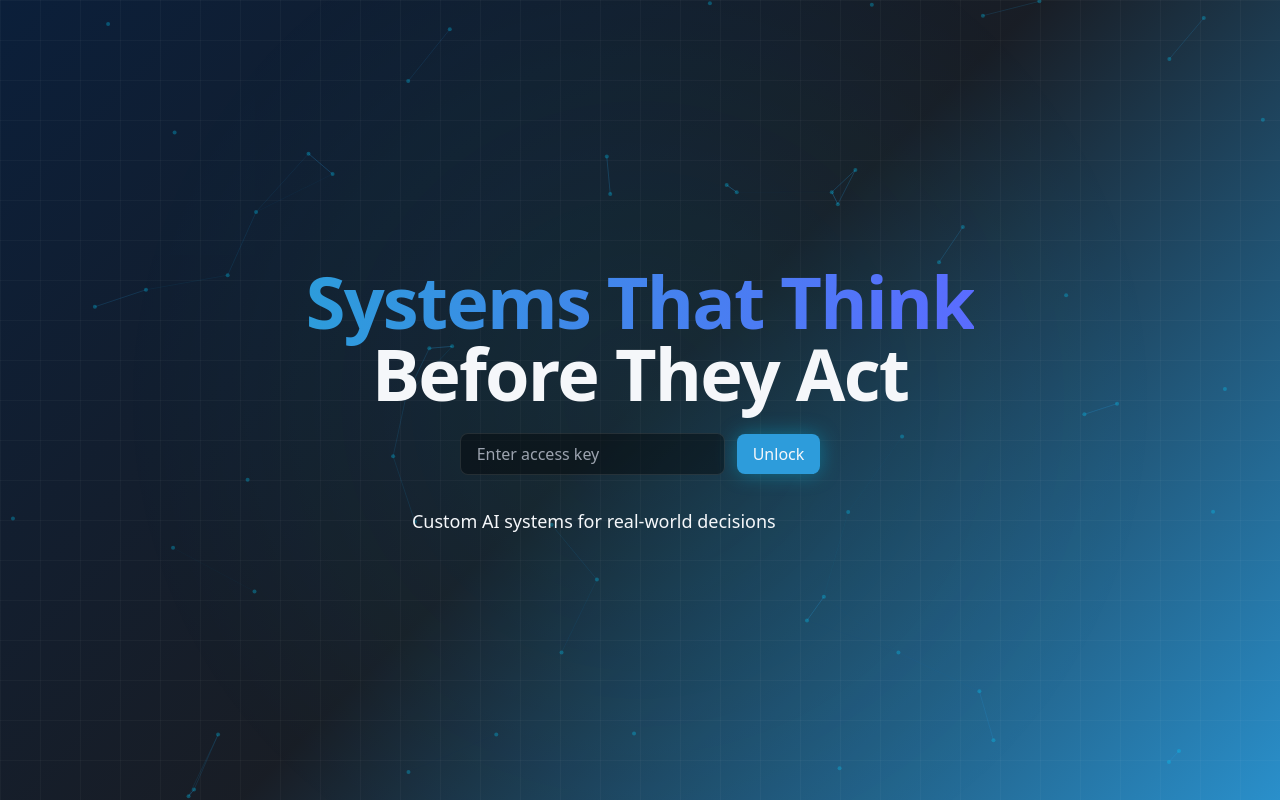
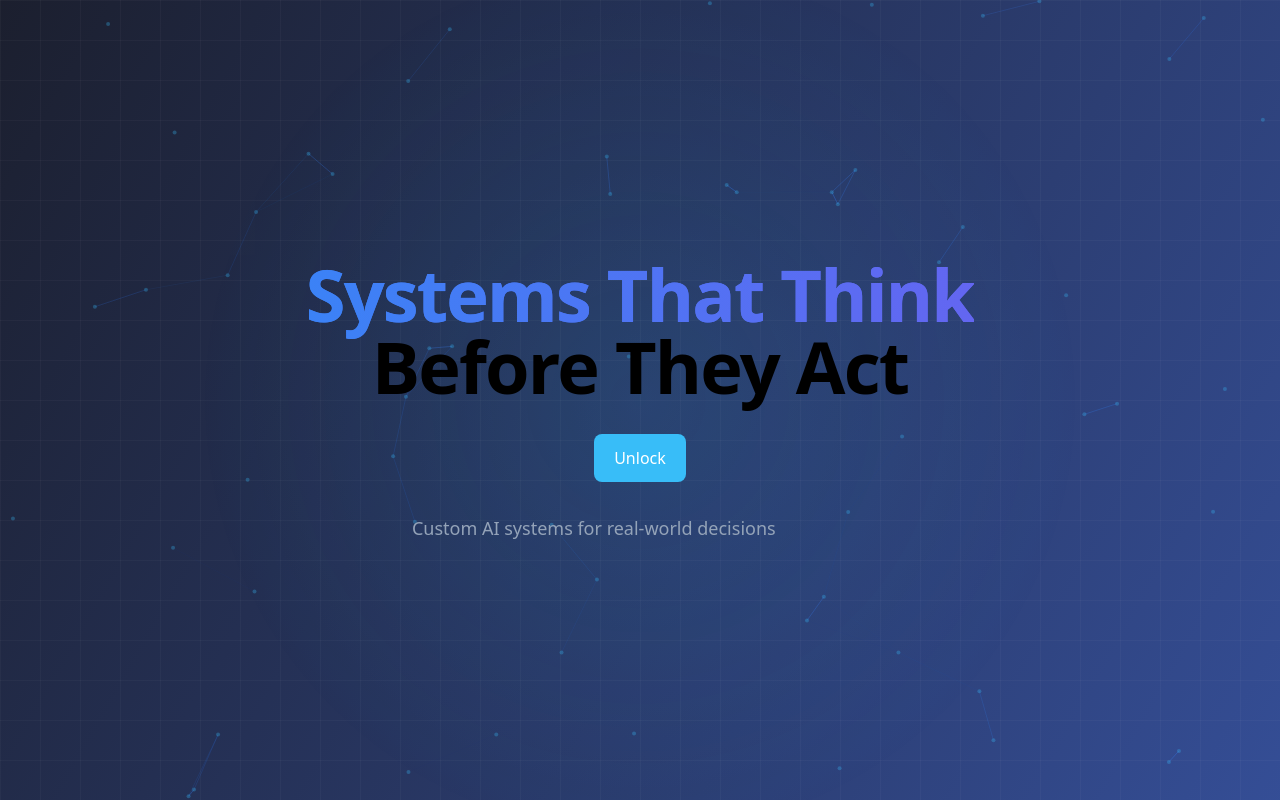
Before and after one commit to nickmelamed/site, a Next.js app in the folder site-npx/: page / in a window 1280 px wide. Built offline with nearby package versions, Linux system fonts and the light colour scheme.

Commit message:
added consistent color schema in css

```diff
--- a/site-npx/app/globals.css
+++ b/site-npx/app/globals.css
@@ -2,7 +2,26 @@
 @tailwind components;
 @tailwind utilities;
 
-/* Base system styling */
+/* Theme variables */
+:root {
+  /* Primary */
+  --primary: 56, 189, 248;
+  --primary-soft: 59, 130, 246;
+  --primary-alt: 99, 102, 241;
+
+  /* Backgrounds */
+  --bg-main: 2, 6, 23;
+  --bg-surface: 15, 23, 42;
+
+  /* Text */
+  --text-main: 226, 232, 240;
+  --text-muted: 148, 163, 184;
+
+  /* GRID */
+  --grid-line: 255, 255, 255;
+}
+
+/* Base systme styling */
 body {
   @apply bg-navy text-offwhite;
 }
@@ -12,33 +31,37 @@ body {
   scroll-behavior: smooth;
 }
 
-/* Gradient text utility */
+/* Gradient Text */
 .text-gradient {
-  background: linear-gradient(90deg, #2D9CDB, #5A6CFF);
+  background: linear-gradient(
+    90deg,
+    rgb(var(--primary-soft)),
+    rgb(var(--primary-alt))
+  );
 
   background-clip: text;
   -webkit-background-clip: text;
   -webkit-text-fill-color: transparent;
 }
 
-/* System glow */
+/* Glow */
 .glow {
-  box-shadow: 0 0 25px rgba(0, 209, 255, 0.4);
+  box-shadow: 0 0 25px rgba(var(--primary), 0.4);
 }
 
-/* System activation flash */
+/* System Flash */
 @keyframes systemFlash {
   0% {
-    box-shadow: 0 0 0 rgba(0, 209, 255, 0);
-    background-color: rgba(0, 209, 255, 0);
+    box-shadow: 0 0 0 rgba(var(--primary), 0);
+    background-color: rgba(var(--primary), 0);
   }
   50% {
-    box-shadow: 0 0 80px rgba(0, 209, 255, 0.8);
-    background-color: rgba(0, 209, 255, 0.08);
+    box-shadow: 0 0 80px rgba(var(--primary), 0.8);
+    background-color: rgba(var(--primary), 0.08);
   }
   100% {
-    box-shadow: 0 0 0 rgba(0, 209, 255, 0);
-    background-color: rgba(0, 209, 255, 0);
+    box-shadow: 0 0 0 rgba(var(--primary), 0);
+    background-color: rgba(var(--primary), 0);
   }
 }
 
@@ -46,12 +69,76 @@ body {
   animation: systemFlash 0.6s ease-out;
 }
 
-/* Subtle grid overlay (control center feel) */
+/* Grid Overlay */
 .grid-overlay {
   background-image: linear-gradient(
-      rgba(255, 255, 255, 0.03) 1px,
+      rgba(var(--grid-line), 0.03) 1px,
       transparent 1px
     ),
-    linear-gradient(to right, rgba(255, 255, 255, 0.03) 1px, transparent 1px);
+    linear-gradient(
+      to right,
+      rgba(var(--grid-line), 0.03) 1px,
+      transparent 1px
+    );
   background-size: 40px 40px;
 }
+
+/* Semantic UI layer */
+
+/* surfaces */
+.bg-surface {
+  background-color: rgb(var(--bg-surface) / 0.8);
+  backdrop-filter: blur(12px);
+}
+
+/* borders */
+.border-subtle {
+  border: 1px solid rgba(255, 255, 255, 0.1);
+}
+
+/* text */
+.text-muted {
+  color: rgb(var(--text-muted));
+}
+
+/* inputs */
+.input-base {
+  background-color: rgba(0, 0, 0, 0.4);
+  border: 1px solid rgba(255, 255, 255, 0.1);
+  border-radius: 0.5rem;
+  padding: 0.5rem 1rem;
+  outline: none;
+  width: 100%;
+  transition: border 0.2s ease;
+}
+
+.input-base:focus {
+  border-color: rgb(var(--primary));
+}
+
+/* buttons */
+.btn-primary {
+  background-color: rgb(var(--primary));
+  color: white;
+  border-radius: 0.5rem;
+  padding: 0.75rem 1.25rem;
+  transition: transform 0.2s ease, box-shadow 0.2s ease;
+}
+
+.btn-primary:hover {
+  transform: scale(1.05);
+  box-shadow: 0 0 25px rgba(var(--primary), 0.4);
+}
+
+/* panels (cards/modals) */
+.panel {
+  background-color: rgb(var(--bg-surface) / 0.9);
+  backdrop-filter: blur(16px);
+  border: 1px solid rgba(255, 255, 255, 0.1);
+  border-radius: 0.75rem;
+}
+
+/* hover glow */
+.hover-glow:hover {
+  box-shadow: 0 0 30px rgba(var(--primary), 0.2);
+}
--- a/site-npx/app/page.tsx
+++ b/site-npx/app/page.tsx
@@ -6,12 +6,13 @@ import { motion } from "framer-motion";
 
 import ParticleBackground from "@/components/Particles";
 import TypingHeadline from "@/components/TypingHeadline";
-import InlinePassword from "@/components/InlinePassword";
 import SystemTransition from "@/components/SystemTransition";
 
 export default function Home() {
   const [typingDone, setTypingDone] = useState(false);
   const [transitioning, setTransitioning] = useState(false);
+  const [showInput, setShowInput] = useState(false);
+  const [password, setPassword] = useState("");
 
   const router = useRouter();
 
@@ -30,7 +31,7 @@ export default function Home() {
   };
 
   return (
-    <main className="relative flex flex-col items-center justify-center min-h-screen text-center px-6 overflow-hidden">
+    <main className="relative flex flex-col items-center justify-center min-h-screen text-center px-6 overflow-hidden text-offwhite">
 
       {/* PARTICLES */}
       <ParticleBackground />
@@ -42,18 +43,60 @@ export default function Home() {
 
         {/* HEADLINE */}
         <h1 className="text-5xl md:text-7xl font-semibold tracking-tight leading-tight">
-          <TypingHeadline onComplete={() => setTypingDone(true)} />
+
+          {/* Force gradient styling explicitly */}
+          <span className="text-gradient">
+            <TypingHeadline onComplete={() => setTypingDone(true)} />
+          </span>
+
           <br />
+
           <span className="text-offwhite">
             Before They Act
           </span>
         </h1>
 
-        {/* PASSWORD */}
-        <InlinePassword
-          visible={typingDone}
-          onUnlock={handleUnlock}
-        />
+        {/* UNLOCK FLOW */}
+        {typingDone && (
+          <div className="mt-8">
+
+            {!showInput ? (
+              <button
+                onClick={() => setShowInput(true)}
+                className="btn-primary"
+              >
+                Unlock
+              </button>
+            ) : (
+              <motion.div
+                initial={{ opacity: 0, y: 10 }}
+                animate={{ opacity: 1, y: 0 }}
+                className="flex items-center gap-3 justify-center"
+              >
+                <input
+                  type="password"
+                  placeholder="Enter access key"
+                  value={password}
+                  onChange={(e) => setPassword(e.target.value)}
+                  className="input-base w-64"
+                  onKeyDown={(e) => {
+                    if (e.key === "Enter") {
+                      handleUnlock();
+                    }
+                  }}
+                />
+
+                <button
+                  onClick={handleUnlock}
+                  className="btn-primary"
+                >
+                  Enter
+                </button>
+              </motion.div>
+            )}
+
+          </div>
+        )}
 
         {/* SUBTEXT */}
         <motion.p
@@ -64,7 +107,7 @@ export default function Home() {
               : { opacity: 0, y: 10 }
           }
           transition={{ duration: 0.6 }}
-          className="mt-8 max-w-xl text-slate-300 text-lg"
+          className="mt-8 max-w-xl text-muted text-lg"
         >
           Custom AI systems for real-world decisions
         </motion.p>
--- a/site-npx/components/InlinePassword.tsx
+++ b/site-npx/components/InlinePassword.tsx
@@ -24,10 +24,12 @@ export default function InlinePassword({
 
   return (
     <div
-      className={`mt-6 transition-all duration-700 ${
+      className={`mt-6 transition-all duration-500 ${
         visible ? "opacity-100 translate-y-0" : "opacity-0 translate-y-4"
       }`}
     >
+      <div className="flex items-center gap-3 justify-center">
+
         <input
           type="password"
           placeholder="Enter access key"
@@ -41,18 +43,19 @@ export default function InlinePassword({
               handleSubmit();
             }
           }}
-        className="px-4 py-2 bg-black/40 border border-white/10 rounded-lg text-white focus:outline-none focus:border-cyan"
+          className="input-base w-64"
         />
 
         <button
           onClick={handleSubmit}
-        className="ml-3 px-4 py-2 bg-electric rounded-lg hover:scale-105 transition shadow-glow"
+          className="btn-primary"
         >
-        Unlock
+          Enter
         </button>
+      </div>
 
       {error && (
-        <p className="text-red-400 text-sm mt-2">
+        <p className="text-sm text-muted mt-2 text-center">
           Invalid key
         </p>
       )}
--- a/site-npx/components/Particles.tsx
+++ b/site-npx/components/Particles.tsx
@@ -24,7 +24,7 @@ export default function ParticleBackground() {
         background: { color: "transparent" },
         particles: {
           number: { value: 60 },
-          color: { value: "#00D1FF" },
+          color: { value: "rgb(56, 189, 248)" }, // matches --primary
           opacity: { value: 0.3 },
           size: { value: 2 },
           move: {
@@ -33,7 +33,7 @@ export default function ParticleBackground() {
           },
           links: {
             enable: true,
-            color: "#2D9CDB",
+            color: "rgb(59, 130, 246)",
             opacity: 0.2,
           },
         },
--- a/site-npx/components/SystemTransition.tsx
+++ b/site-npx/components/SystemTransition.tsx
@@ -9,23 +9,17 @@ export default function SystemTransition() {
       animate={{ opacity: 1 }}
       className="fixed inset-0 z-50 flex items-center justify-center overflow-hidden"
     >
-      {/* Background gradient */}
       <div className="absolute inset-0 bg-hero-gradient opacity-95" />
-
-      {/* Glow layer */}
       <div className="absolute inset-0 bg-glow-radial animate-pulseGlow" />
-
-      {/* Grid overlay */}
       <div className="absolute inset-0 grid-overlay opacity-30" />
 
-      {/* Content */}
       <motion.div
         initial={{ opacity: 0, y: 10 }}
         animate={{ opacity: 1, y: 0 }}
         transition={{ delay: 0.2 }}
         className="relative z-10 text-center"
       >
-        <p className="text-cyan text-xs tracking-[0.3em] mb-3">
+        <p className="text-xs tracking-[0.3em] mb-3 text-muted">
           Initializing Intelligence...
         </p>
 
@@ -33,7 +27,6 @@ export default function SystemTransition() {
           Prepare to See the Magic of the Future
         </p>
 
-        {/* Loading bar */}
         <motion.div
           initial={{ width: 0 }}
           animate={{ width: "200px" }}
--- a/site-npx/components/TypingHeadline.tsx
+++ b/site-npx/components/TypingHeadline.tsx
@@ -34,7 +34,7 @@ export default function TypingHeadline({
   return (
     <span className="text-gradient">
       {text}
-      {!done && <span className="animate-pulse">|</span>}
+      {!done && <span className="opacity-60 animate-pulse">|</span>}
     </span>
   );
 }
--- a/site-npx/tailwind.config.js
+++ b/site-npx/tailwind.config.js
@@ -1,47 +1,42 @@
 /** @type {import('tailwindcss').Config} */
 module.exports = {
   content: [
-  "./app/**/*.{js,ts,jsx,tsx}",
-  "./components/**/*.{js,ts,jsx,tsx}",
-],
+    "./app/**/*.{js,ts,jsx,tsx}",
+    "./components/**/*.{js,ts,jsx,tsx}",
+  ],
   theme: {
     extend: {
       colors: {
-        // Core palette
-        navy: "#0B1F3A",
-        slate: "#2F3E4E",
-        charcoal: "#1A1D23",
-        offwhite: "#F5F7FA",
+        navy: "rgb(var(--bg-main) / <alpha-value>)",
+        charcoal: "rgb(var(--bg-surface) / <alpha-value>)",
 
-        // Accents
-        electric: "#2D9CDB",
-        cyan: "#00D1FF",
-        indigo: "#5A6CFF",
+        offwhite: "rgb(var(--text-main) / <alpha-value>)",
+        muted: "rgb(var(--text-muted) / <alpha-value>)",
+
+        electric: "rgb(var(--primary) / <alpha-value>)",
       },
+
       backgroundImage: {
         "hero-gradient":
-          "linear-gradient(135deg, #0B1F3A 0%, #1A1D23 50%, #2D9CDB 100%)",
-        "text-gradient":
-          "linear-gradient(90deg, #2D9CDB, #5A6CFF)",
+          "linear-gradient(120deg, rgb(2,6,23) 0%, rgb(30,58,138) 100%)",
+
         "glow-radial":
-          "radial-gradient(circle at center, rgba(0,209,255,0.15), transparent 70%)",
+          "radial-gradient(circle at 50% 50%, rgba(var(--primary), 0.15), transparent 60%)",
       },
+
       boxShadow: {
-        glow: "0 0 20px rgba(0, 209, 255, 0.35)",
+        glow: "0 0 25px rgba(var(--primary), 0.4)",
       },
-      animation: {
-        float: "float 6s ease-in-out infinite",
-        pulseGlow: "pulseGlow 3s ease-in-out infinite",
-      },
+
       keyframes: {
-        float: {
-          "0%, 100%": { transform: "translateY(0px)" },
-          "50%": { transform: "translateY(-10px)" },
-        },
         pulseGlow: {
-          "0%, 100%": { opacity: 0.4 },
+          "0%, 100%": { opacity: 0.6 },
           "50%": { opacity: 1 },
         },
+      },
+
+      animation: {
+        pulseGlow: "pulseGlow 3s ease-in-out infinite",
       },
     },
   },
```
Also changed, not shown: site-npx/app/demo-lab/page.tsx (+17 -26 lines), site-npx/app/work/page.tsx (+6 -7 lines), site-npx/components/demo/DemoRunner.tsx (+17 -24 lines). Lines whose indentation alone changed are shown as unchanged.
